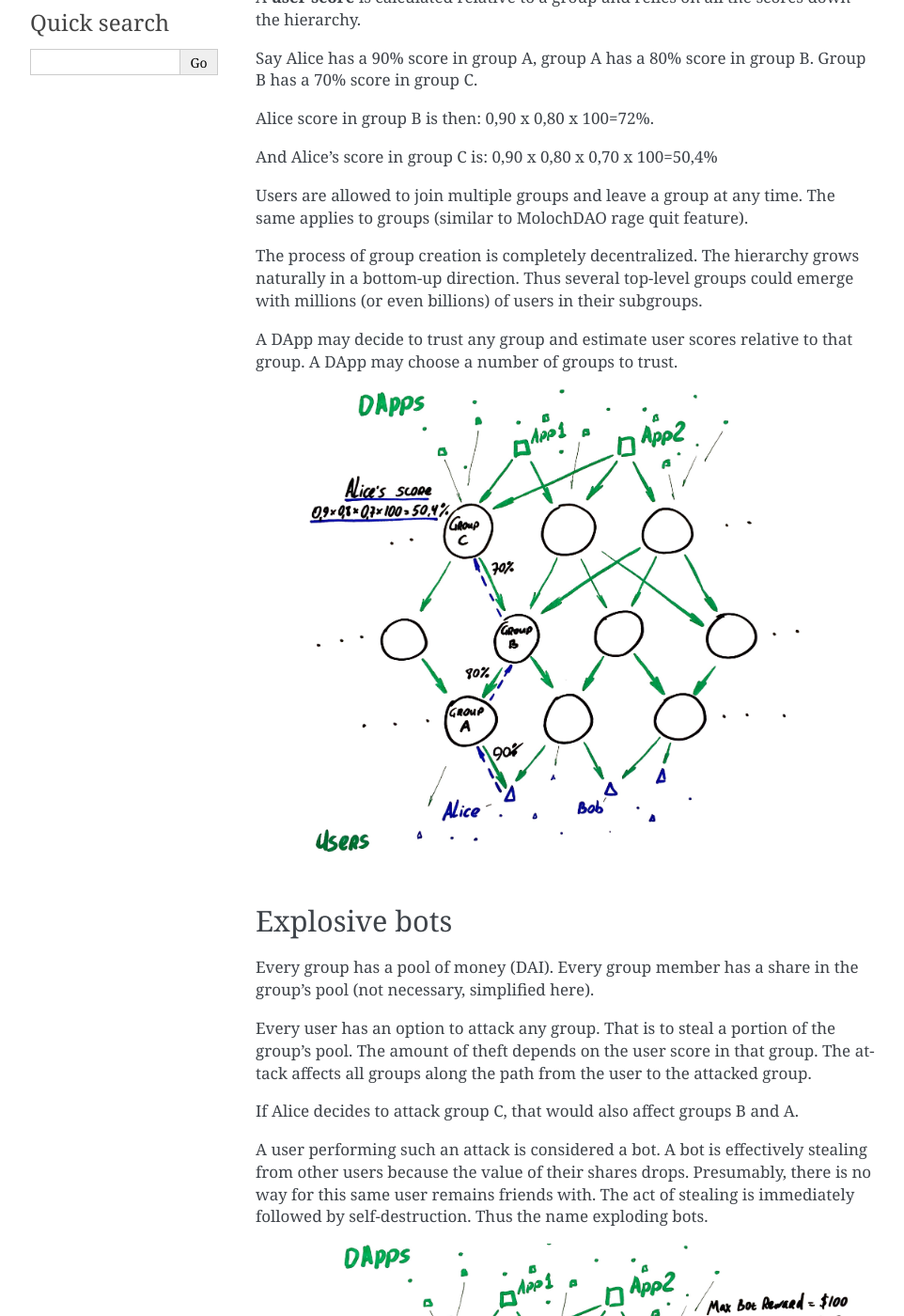
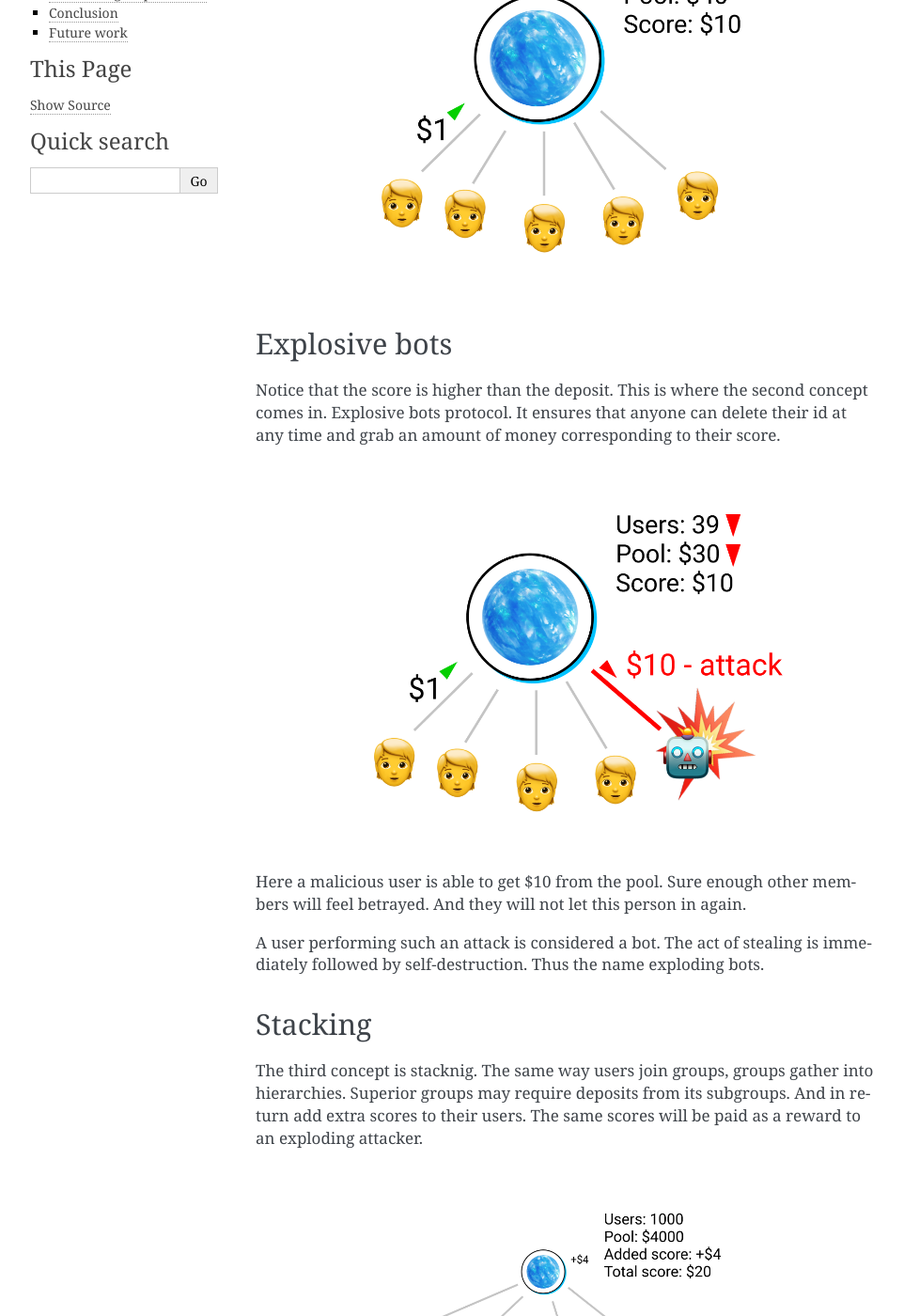
Before and after one commit to upala-digital-identity/docs, a Sphinx documentation site: the page built from source/explosive-bots.rst, in a window 1280 px wide and 1400 px high, scrolled down 343 px. Shown: the whole window at 94% size, without its empty margins (148-1110 px from the left). Built offline with Sphinx 7.4.7, drawn with Linux system fonts in a browser that asks for light colours; some of the changed text lies outside the part shown.

Commit message:
New and shiny images, up-to-date description

```diff
--- a/source/explosive-bots.rst
+++ b/source/explosive-bots.rst
@@ -7,61 +7,109 @@ How Upala works
 
 Groups
 ======
-Users join groups. Groups join larger groups (groups of groups). Larger groups join even larger groups. And so on. This creates a hierarchy with massive groups at the top and users at the bottom.
+Users join a group. They put their depostis in a pool (DAI). And the group assigns scores to all of its users.
 
-A group sets scores to its members (users or lower-standing groups). The score means an amount of trust and is expressed in percents from 0 to 100.
-
-A **user score** is calculated relative to a group and relies on all the scores down the hierarchy.
-
-Say Alice has a 90% score in group A, group A has a 80% score in group B. Group B has a 70% score in group C.
-
-Alice score in group B is then: 0,90 x 0,80 x 100=72%.
-
-And Alice's score in group C is: 0,90 x 0,80 x 0,70 x 100=50,4%
-
-Users are allowed to join multiple groups and leave a group at any time. The same applies to groups (similar to MolochDAO rage quit feature).
-
-The process of group creation is completely decentralized. The hierarchy grows naturally in a bottom-up direction. Thus several top-level groups could emerge with millions (or even billions) of users in their subgroups.
-
-A DApp may decide to trust any group and estimate user scores relative to that group. A DApp may choose a number of groups to trust.
-
-.. image:: /img/groups-1.jpg
+.. image:: /img/deck/groups.png
 
 Explosive bots
 ==============
-Every group has a pool of money (DAI). Every group member has a share in the group's pool (not necessary, simplified here).
 
-Every user has an option to attack any group. That is to steal a portion of the group's pool. The amount of theft depends on the user score in that group. The attack affects all groups along the path from the user to the attacked group.
+Notice that the score is higher than the deposit. This is where the second concept comes in. Explosive bots protocol. It ensures that anyone can delete their id at any time and grab an amount of money corresponding to their score.
 
-If Alice decides to attack group C, that would also affect groups B and A.
+.. image:: /img/deck/bots.png
 
-A user performing such an attack is considered a bot. A bot is effectively stealing from other users because the value of their shares drops. Presumably, there is no way for this same user remains friends with. The act of stealing is immediately followed by self-destruction. Thus the name exploding bots.
+Here a malicious user is able to get $10 from the pool. Sure enough other members will feel betrayed. And they will not let this person in again.
 
-.. image:: /img/bots-1.jpg
+A user performing such an attack is considered a bot. The act of stealing is immediately followed by self-destruction. Thus the name exploding bots.
 
-Pools and Upala Timer
-=====================
-Changes to the group pool, users' scores and anything that may affect bot reward are delayed. The delay prevents group owners from front-running bot attacks. The delay also allows for bot-net attacks.
+Stacking
+========
 
-The Upala Protocol (bot explosion protocol)
-===========================================
-Users may be represented by simple Ethereum addresses or wallets. Groups are Ethereum smart contracts using Upala Protocol (experimental code is `here <https://github.com/porobov/upala/tree/master/contracts/>`_).
+The third concept is stacknig. The same way users join groups, groups gather into hierarchies. Superior groups may require deposits from its subgroups. And in return add extra scores to their users. The same scores will be paid as a reward to an exploding attacker.
 
-The contract defines **bot explosion rules** - the only rules necessary for compatibility with other contracts:
+.. image:: /img/deck/stacking.png
 
-- maintain a pool of money
-- provide member scores
-- reward an exploding bot with a portion of a pool (and get locked for not doing so)
+Paths
+=====
 
-**That's it! The rest is out of protocol.** A group may choose any behavior as long as it can pay bot rewards in DAI.
+Both an attacker or a good user need a membership path through the group hierarchy to prove their scores.
 
+.. image:: /img/deck/membership_paths.png
+
+These 4 concepts are the only constraints in the protocol. The rest is arbitrary.
+
+Multiple membership
+===================
+Users and groups may join any number of superior groups. The process of group creation is completely decentralized. The hierarchy grows naturally in a bottom-up direction. Thus many top-level groups could emerge with millions (or even billions) of users in their subgroups.
+
+.. image:: /img/deck/multiple_membership.png
+
+DApps
+=====
+
+A DApp may decide to trust any group and estimate user scores relative to that group. DApps may approve any number of groups as their score providers.
+
+Groups may decide to charge DApps for providing user scores. Or they may earn interest on their huge pools. Or they may chose some other economic model.
+
+.. image:: /img/deck/dapps.png
+
+Best path
+=========
+
+A **user score** is calculated relative to a group and relies on all the scores down the hierarchy. There could be several authorization paths. And it is practical for the user to select the path, that collects the maximum score.
+
+.. image:: /img/deck/best_path.png
+
+Market
+======
+
+Everyone is free to chose. But. DApps need large and trusted score providers. Groups need large low-explosion-risk audiencies. And users need the highest scores for the lowest investment of money or reputation.
+
+.. image:: /img/deck/market.png
+
+A market similar to insurance emerges. But instead of trading coverage for premium, in Upala scores are traded for deposits. And the risk here is the risk of explosion. It is meausered by user's reputation and the efforts spent on solving CAPTCHAS (pseudonym parties, empathy tests, etc).
+
+.. image:: /img/deck/insurance.png
+
+The market makes the score to be roughly equal to the cost of acquiring such a score. Which in other words is the price of forgery. And it is a very reliable metrics for DApps to assess human uniqueness with.
+
+
+Flexibility
+===========
+
+A variety of identity systems can be built with Upala. Like the one based on friendship.
+
+.. image:: /img/deck/friends_dimension.png
+
+An identity system using DAO membership as an entry test.
+
+.. image:: /img/deck/membership_dimension.png
+
+..
+	wrap
+	.. image:: /img/deck/wraps.png
+..
+
+Upala can wrap over multiple identity systems and communities.
+
+.. image:: /img/deck/multiple_dimensions.png
+
+Here scores may be higher than a blackmarket cost of a state ID. This is a way for Upala to become a subsitute state ID.
+
+Explosion window
+================
+Any changes to the group pool, users' scores or anything that may affect bot reward are delayed for a certain ammount of time. The delay prevents group owners from front-running bot and bot-net attacks. If any changes, that hurt bots rights are made, bots have enough time to decide and to explode.
+
+Users and groups entities
+=========================
+Users may be represented by simple Ethereum addresses or wallets. Groups may be represented by Ethereum smart contract or by a single manager. Both users and groups have a permanent ID in Upala which they can control.
 
 Conclusion
 =============
 
 **Bots train the network**
 
-The Explosive bots feature allows trading reputation for money. Bot rewards show how expensive it is for a bot to gain the same reputation again. It incentivizes participants to carefully select who they trust so that they will inspect candidates more thoroughly next time.
+The Explosive bots protocol allows trading deposit, reputation and work for score. Bot rewards show how expensive it is for a bot to gain the same reputation again. It incentivizes participants to carefully select who they trust so that they will inspect candidates more thoroughly next time.
 
 **Users scores are staked**
 
@@ -71,21 +119,9 @@ The bot reward is a signal of user quality:
 	- How expensive it is to create a unique identity (the same amount of trust or score) again. Or how high users price themselves.
 	- How safe it is for a DApp to rely on the user's uniqueness.
 
-..
-	**Simple hierarchy**
-	The protocol provides incentives to build a hierarchy. Or rather it provides a tool to build incentives models and unite. Hierarchy simplifies social graph.
-
-	It moves game on chain.
-	What is better: a group with 10000 members, $1000 pool and $100 bot reward or the same group but with
-	Will you send 5 dollars to every user that values identity for 1 dollar?
-
-	However it is the strength of the system. It shows how Upala can unite different systems.
-..
 
 Future work
 ===========
-
-**Bots statistics** The idea of explosive bots appeared first here (todo link to Bot black market). We hope to develop a system with some Zero Knowledge magic, able to count bots without revealing them. This most probably will require to specify account type (bot or human) at creating once and forever. The actual implementation is to be discovered as well as its effect on the existing game.
 
 **Standard, layer or protocol**
 How to position the system better. Should be a ERC20-like standard of smart contracts. A Uniswap-like contract factory or something different.
@@ -93,16 +129,10 @@ How to position the system better. Should be a ERC20-like standard of smart cont
 **System sustainability**
 As of writing we believe the system will work without a specific token or any other point of centralization or income funnel. It looks like a standard for contracts. Unfortunately, there is no reliable funding scheme in sight. So please consider donating right now (todo link)
 
-**Bot attack details**
-How exactly the bot reward is shared among the members of the attack path
-
 **Privacy**
-
-**Score intersection**
-What if a group combines say two lower groups. A user has a score in those groups. How is the score combined? Best score? Then there is another thing to consider when joining a top level group - are there any "higher score" groups so that adding a group giving lower scores is suicidal for the lower group.
+The idea of explosive bots appeared first here (todo link to Bot black market). We hope to develop a system with some Zero Knowledge magic, able to count bots without revealing them. This most probably will require to specify account type (bot or human) at creating once and forever. The actual implementation is to be discovered as well as its effect on the existing game.
 
 **Tokens** Native token: Eth, dai, own token? Burn tokens for bot explosion. A way for each group to have it's own token (e.g. hard-coded penalty for braking bot reward obligations)
-
 
 **Next, human, have a look at** :ref:`the Upala Universe (all the things you can build with Upala)<universe>`.
 
```
Also changed, not shown: source/img/deck/best_path.png (added), source/img/deck/bladerunner_cover.png (added), source/img/deck/bladerunner_scheme.png (added), source/img/deck/bots.png (added), source/img/deck/dapps.png (added), source/img/deck/existing.png (added), source/img/deck/friends_dimension.png (added), source/img/deck/groups.png (added), source/img/deck/insurance.png (added), source/img/deck/market.png (added), source/img/deck/membership_dimension.png (added), source/img/deck/membership_paths.png (added), source/img/deck/multiple_dimensions.png (added), source/img/deck/multiple_membership.png (added), 3 more files, 1 other file.
